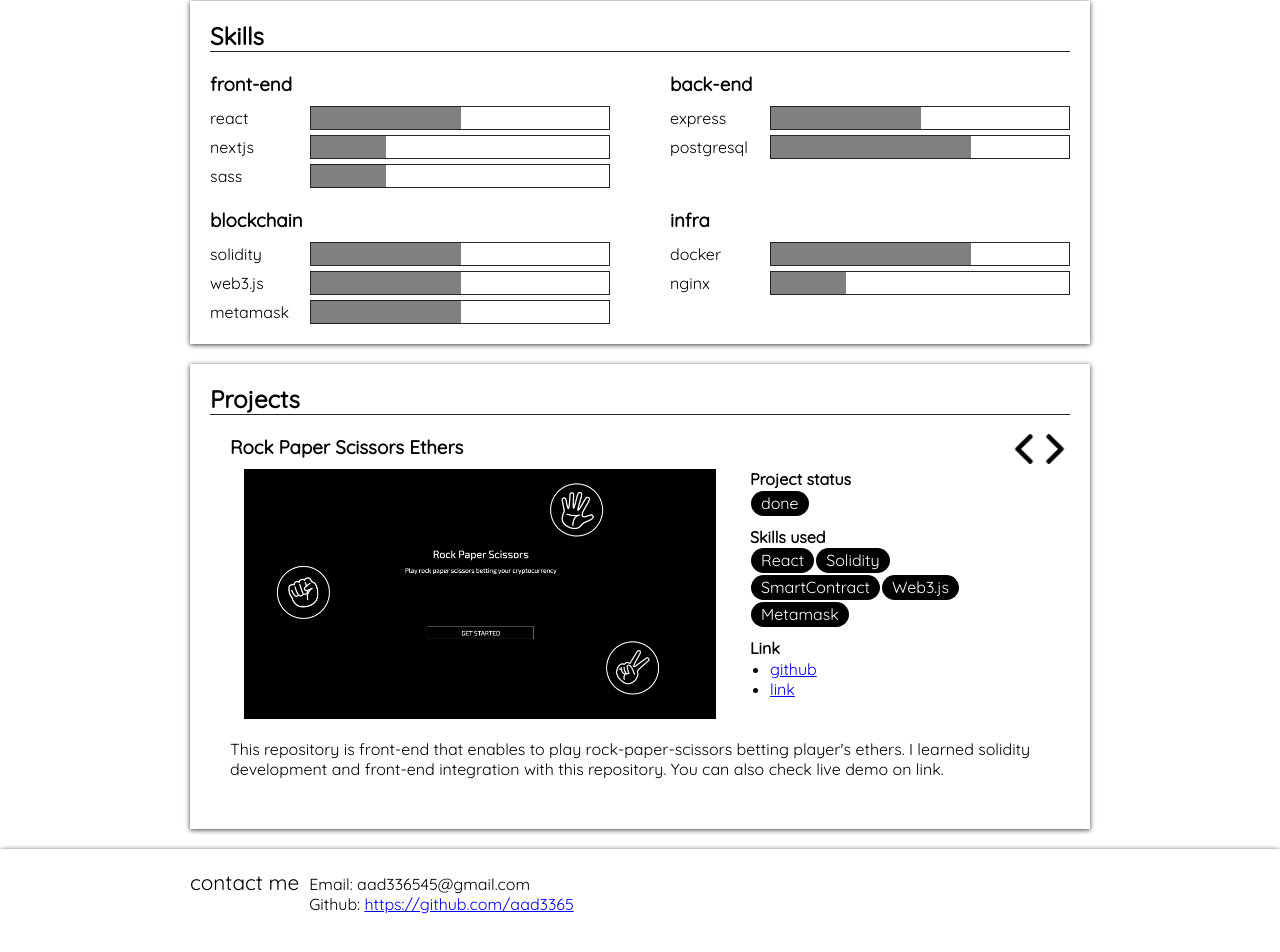
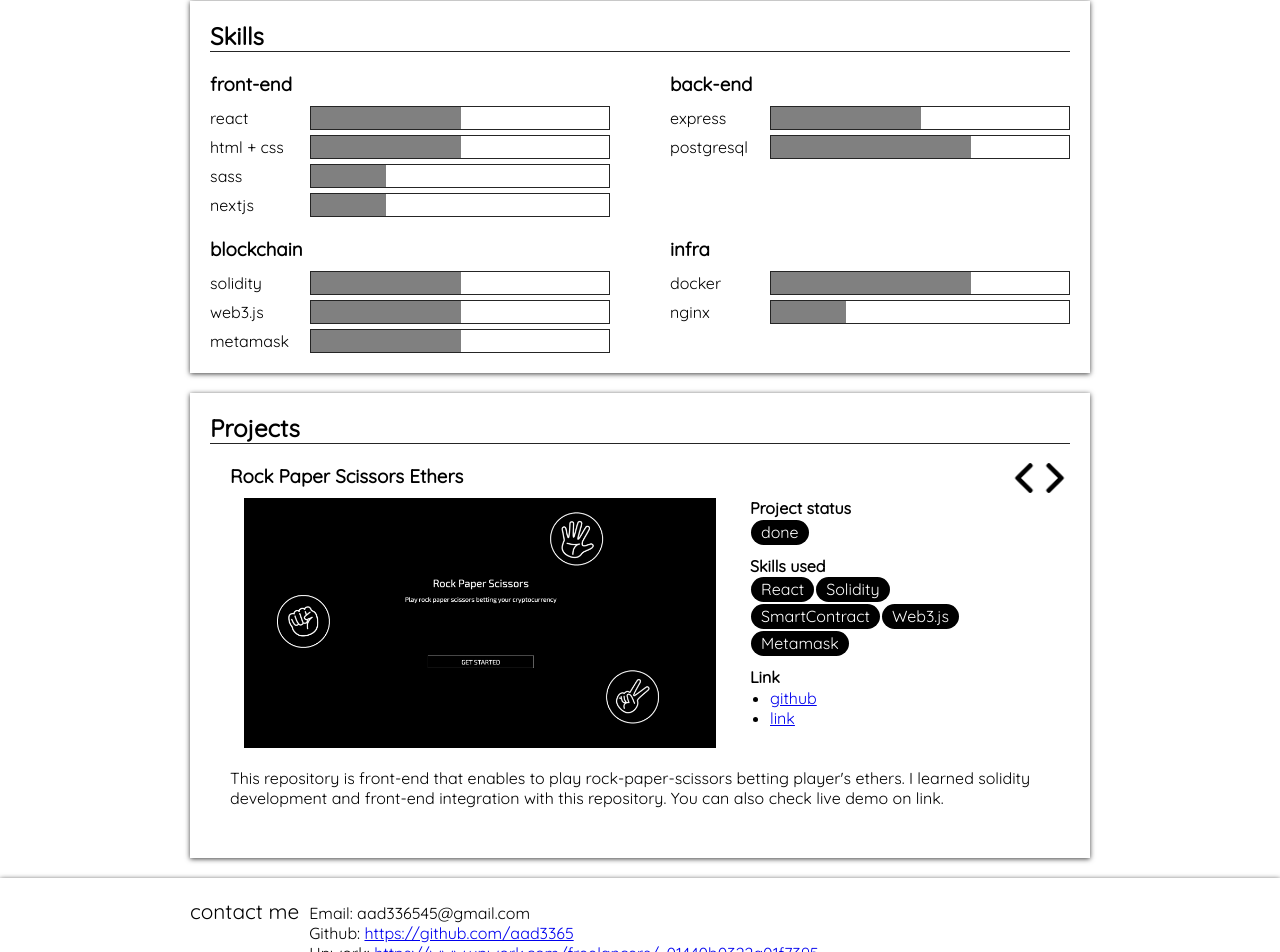
Before and after one commit to SeungjinPark2/seungjin-park-website, a Next.js app: page / in a window 1280 px wide. Shown: the part 940-1892 px from the top of the page. Built offline with nearby package versions, Linux system fonts and the light colour scheme.

Commit message:
add skill for html css, footer upwork link

```diff
--- a/src/app/content.tsx
+++ b/src/app/content.tsx
@@ -117,7 +117,15 @@ export default function Content() {
                 </li>
                 <li>
                   <span>
-                    nextjs
+                    html + css
+                  </span>
+                  <div className="skill-bar">
+                    <div className="skill-status-50"></div>
+                  </div>
+                </li>
+                <li>
+                  <span>
+                    sass
                   </span>
                   <div className="skill-bar">
                     <div className="skill-status-25"></div>
@@ -125,7 +133,7 @@ export default function Content() {
                 </li>
                 <li>
                   <span>
-                    sass
+                    nextjs
                   </span>
                   <div className="skill-bar">
                     <div className="skill-status-25"></div>
--- a/src/app/footer.tsx
+++ b/src/app/footer.tsx
@@ -6,10 +6,13 @@ export default function Footer() {
       <span className="contact-me">contact me</span>
       <div>
         <div>
-            Email: aad336545@gmail.com
+          Email: aad336545@gmail.com
         </div>
         <div>
-            Github: <a href="https://github.com/aad3365">https://github.com/aad3365</a>
+          Github: <a href="https://github.com/aad3365">https://github.com/aad3365</a>
+        </div>
+        <div>
+          Upwork: <a href="https://www.upwork.com/freelancers/~01440b0322a01f7395">https://www.upwork.com/freelancers/~01440b0322a01f7395</a>
         </div>
       </div>
     </div>
```
